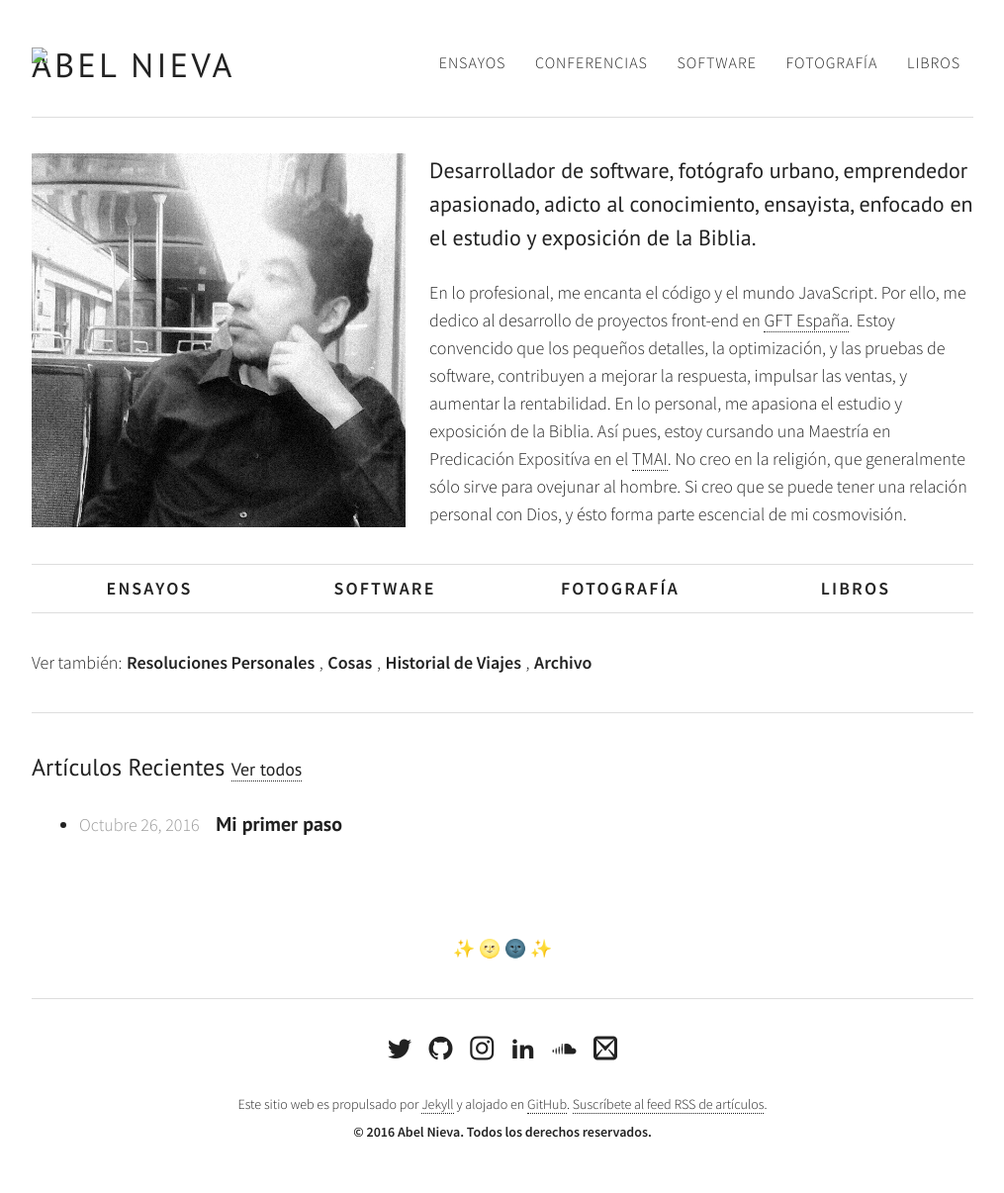
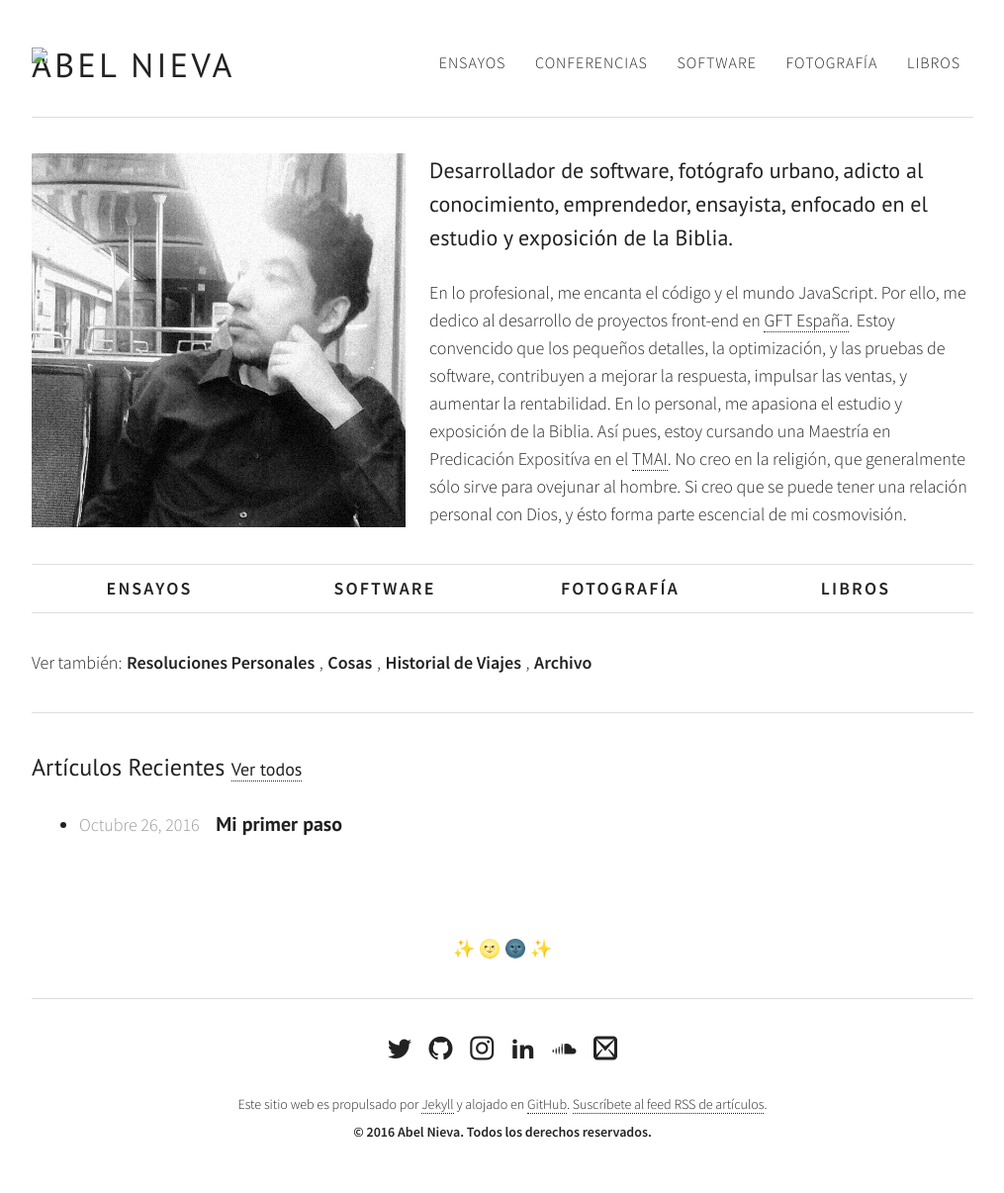
Before and after one commit to abelnnieva/personal-website, a Jekyll site: the page built from index.html, in a window 1280 px wide. Shown: the whole page at 99% size, without its empty margins (132-1147 px from the left). Built offline with Jekyll 4.4.1, drawn with Linux system fonts in a browser that asks for light colours; some web fonts are replaced; the list of posts is cut into pages by our own code.

```diff
--- a/_config.yml
+++ b/_config.yml
@@ -3,7 +3,7 @@ title: Abel Nieva
 subtitle: Front End Software Developer
 email: abel@abelnieva.com
 description: > # this means to ignore newlines until "baseurl:"
-  Desarrollador de software, fotógrafo urbano, emprendedor apasionado, adicto al conocimiento, ensayista, enfocado en el estudio y exposición de la Biblia.
+  Desarrollador de software, fotógrafo urbano, adicto al conocimiento, emprendedor, ensayista, enfocado en el estudio y exposición de la Biblia.
 baseurl: "" # the subpath of your site, e.g. /blog
 url: "http://abelnieva.com" # the base hostname & protocol for your site
 twitter_username: abelnieva
--- a/_layouts/post.html
+++ b/_layouts/post.html
@@ -68,7 +68,7 @@ layout: default
       <div class="media__body">
         <h6 class="media__title" itemprop="name">Abel Nieva</h6>
         <p itemprop="description">Desarrollador de software en <a href="http://www.gft.com/es/" target="_blank">GFT España</a>, fotógrafo urbano,
-        emprendedor apasionado, adicto al conocimiento, ensayista, enfocado en el estudio y exposición de la Biblia,
+        adicto al conocimiento, emprendedor, ensayista, enfocado en el estudio y exposición de la Biblia,
         estudiante de una Maestría en Predicación Expositíva en el <a href="https://tmai.org/" target="_blank">TMAI</a>.</p>
       </div>
     </small><!-- /media -->
--- a/index.html
+++ b/index.html
@@ -9,8 +9,8 @@ page-class: page--home
     <img src="/assets/img/abelnieva.jpg" alt="Abel Nieva" itemprop="contentUrl">
   </figure>
 
-  <h3 class="region__title" itemprop="headline">Desarrollador de software, fotógrafo urbano, emprendedor apasionado,
-    adicto al conocimiento, ensayista, enfocado en el estudio y exposición de la Biblia.</h3>
+  <h3 class="region__title" itemprop="headline">Desarrollador de software, fotógrafo urbano, adicto al conocimiento,
+    emprendedor, ensayista, enfocado en el estudio y exposición de la Biblia.</h3>
 
   <span itemprop="description">En lo profesional, me encanta el código y el mundo JavaScript. Por ello, me dedico
     al desarrollo de proyectos front-end en <a href="http://www.gft.com/es/" target="_blank">GFT España</a>. Estoy
```
Also changed, not shown: assets/img/abelnieva.avatar.jpg.
